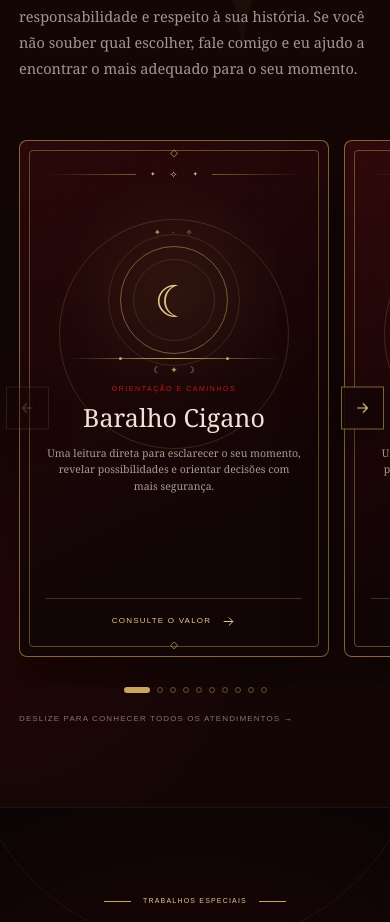
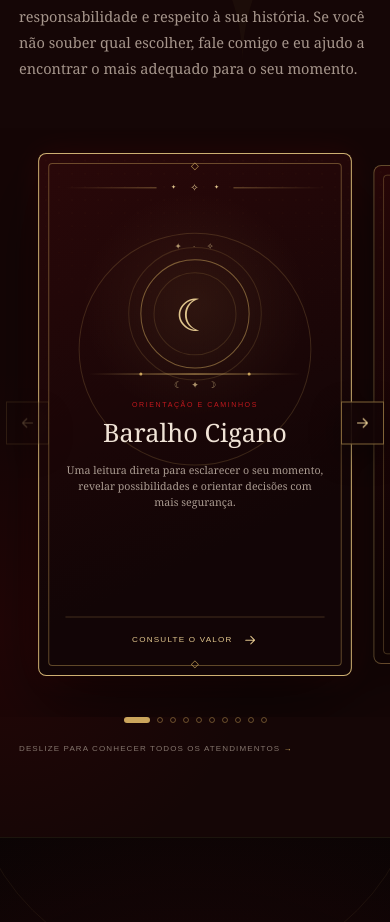
Before and after one commit to estherdalagnol2005-ctrl/leopaimtarologo, a Next.js app: page / in a window 390 px wide. Shown: the part 1204-2126 px from the top of the page. Built offline with nearby package versions, Linux system fonts and the light colour scheme.

Commit message:
Adiciona profundidade suave às cartas no mobile

```diff
--- a/app/globals.css
+++ b/app/globals.css
@@ -1136,3 +1136,65 @@ footer > p { color: #776961; font-size: 8px; letter-spacing: .22em; margin: 0; t
     margin: 16px 0 28px;
   }
 }
+
+
+/* Centralização e profundidade das cartas no celular */
+@media (max-width: 720px) {
+  .tarot-stage {
+    perspective: 1100px;
+    perspective-origin: center;
+  }
+
+  .tarot-track {
+    --tarot-card-mobile-width: min(80vw, 310px);
+    gap: 18px;
+    padding-bottom: 44px;
+    padding-left: max(24px, calc((100vw - var(--tarot-card-mobile-width)) / 2));
+    padding-right: max(24px, calc((100vw - var(--tarot-card-mobile-width)) / 2));
+    padding-top: 28px;
+    scroll-padding-inline: max(24px, calc((100vw - var(--tarot-card-mobile-width)) / 2));
+    transform-style: preserve-3d;
+  }
+
+  .tarot-card {
+    flex-basis: var(--tarot-card-mobile-width);
+    opacity: .78;
+    scroll-snap-align: center;
+    transform: translateZ(-32px) scale(.965);
+    transform-origin: center;
+    transform-style: preserve-3d;
+    transition:
+      border-color .48s ease,
+      box-shadow .48s ease,
+      opacity .48s ease,
+      transform .55s cubic-bezier(.2, .72, .24, 1);
+  }
+
+  .tarot-card:hover {
+    transform: translateZ(-32px) scale(.965);
+  }
+
+  .tarot-card.is-active,
+  .tarot-card.is-active:hover {
+    border-color: rgba(226, 194, 126, .9);
+    box-shadow:
+      0 34px 74px rgba(0, 0, 0, .52),
+      0 0 30px rgba(133, 8, 13, .18);
+    opacity: 1;
+    transform: translateZ(24px) scale(1.012);
+    z-index: 3;
+  }
+}
+
+@media (max-width: 370px) {
+  .tarot-track {
+    --tarot-card-mobile-width: min(79vw, 286px);
+  }
+}
+
+@media (prefers-reduced-motion: reduce) and (max-width: 720px) {
+  .tarot-card,
+  .tarot-card.is-active {
+    transition: none;
+  }
+}
```
